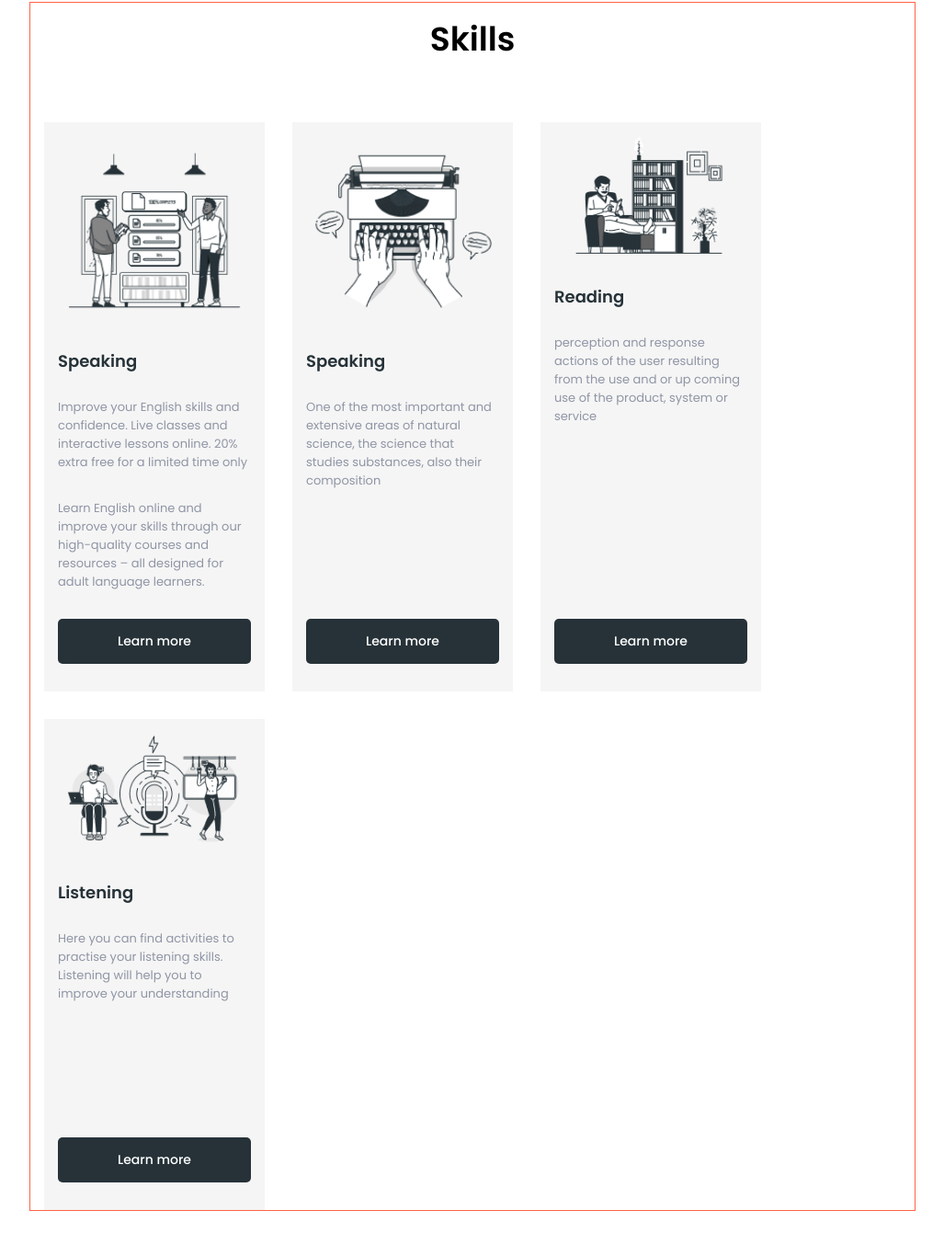
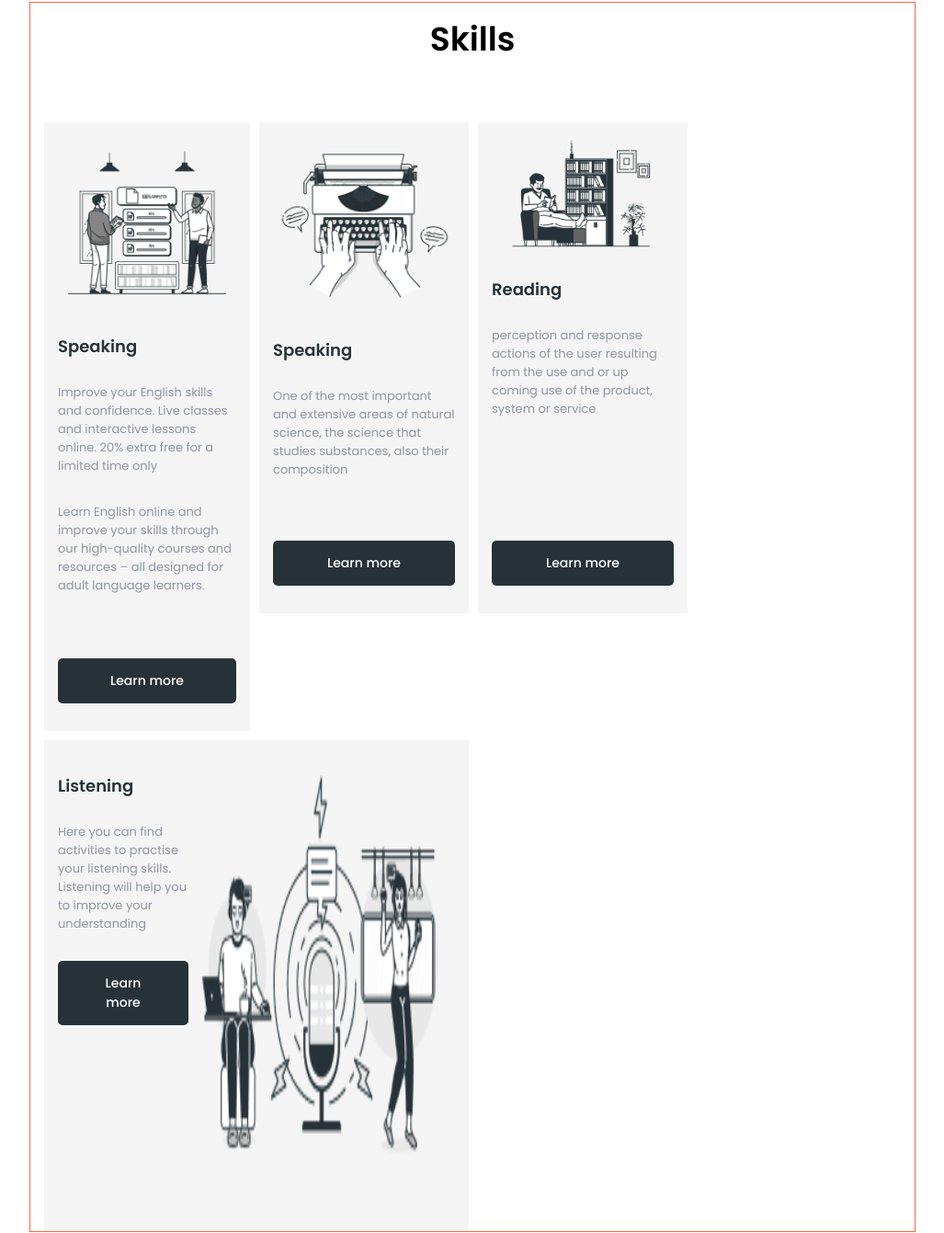
Before and after one commit to MaiiaHa/britlex, a plain HTML site: page index.html in a window 1280 px wide. Shown: the part 767-2108 px from the top of the page at 92% size, without its empty margins (126-1153 px from the left). Drawn offline with nearby package versions, Linux system fonts and the light colour scheme.

Commit message:
767px correction

```diff
--- a/index.html
+++ b/index.html
@@ -161,12 +161,15 @@
                   width="290"
                   height="290"
                 />
-                <h3 class="skills-list-item">Listening</h3>
-                <p class="sills-description">
-                  Here you can find activities to practise your listening
-                  skills. Listening will help you to improve your understanding
-                </p>
-                <button class="skills-btn btn">Learn more</button>
+                <div class="skills-content">
+                  <h3 class="skills-list-item">Listening</h3>
+                  <p class="sills-description">
+                    Here you can find activities to practise your listening
+                    skills. Listening will help you to improve your
+                    understanding
+                  </p>
+                  <button class="skills-btn btn">Learn more</button>
+                </div>
               </div>
             </li>
           </ul>
--- a/styles.css
+++ b/styles.css
@@ -355,6 +355,13 @@ img {
     gap: 30px;
   }
 }
+@media screen and (min-width: 767px) {
+  .skills-list {
+    display: flex;
+    flex-wrap: wrap;
+    gap: 10px;
+  }
+}
 
 .skills-card {
   background-color: var(--cards-bg-color);
@@ -366,11 +373,29 @@ img {
     min-height: 534px;
   }
 }
-/* @media screen and (min-width: 767px) {
-  .skills-card {
+@media screen and (min-width: 767px) {
+  .skills-card:first-child {
+    display: flex;
+    width: 224px;
+    min-height: 662px;
   }
+  .skills-card:nth-child(2),
+  .skills-card:nth-child(3) {
+    display: flex;
+    width: 228px;
+    height: 442px;
+  }
+  .skills-card:nth-child(4) {
+    display: flex;
+    width: 462px;
+    height: 210px;
+  }
+
+  /* .skills-content {
+    flex-direction: row;
+  } */
 }
-@media screen and (min-width: 992px) {
+/* @media screen and (min-width: 992px) {
   .skills-card {
   }
 }
@@ -479,11 +504,12 @@ img {
     flex-direction: column;
   }
 }
-/* @media screen and (min-width: 767px) {
-  .card {
+@media screen and (min-width: 767px) {
+  .skills-card:nth-child(4) .card {
+    flex-direction: row-reverse;
   }
 }
-@media screen and (min-width: 992px) {
+/* @media screen and (min-width: 992px) {
   .card {
   }
 }
```
